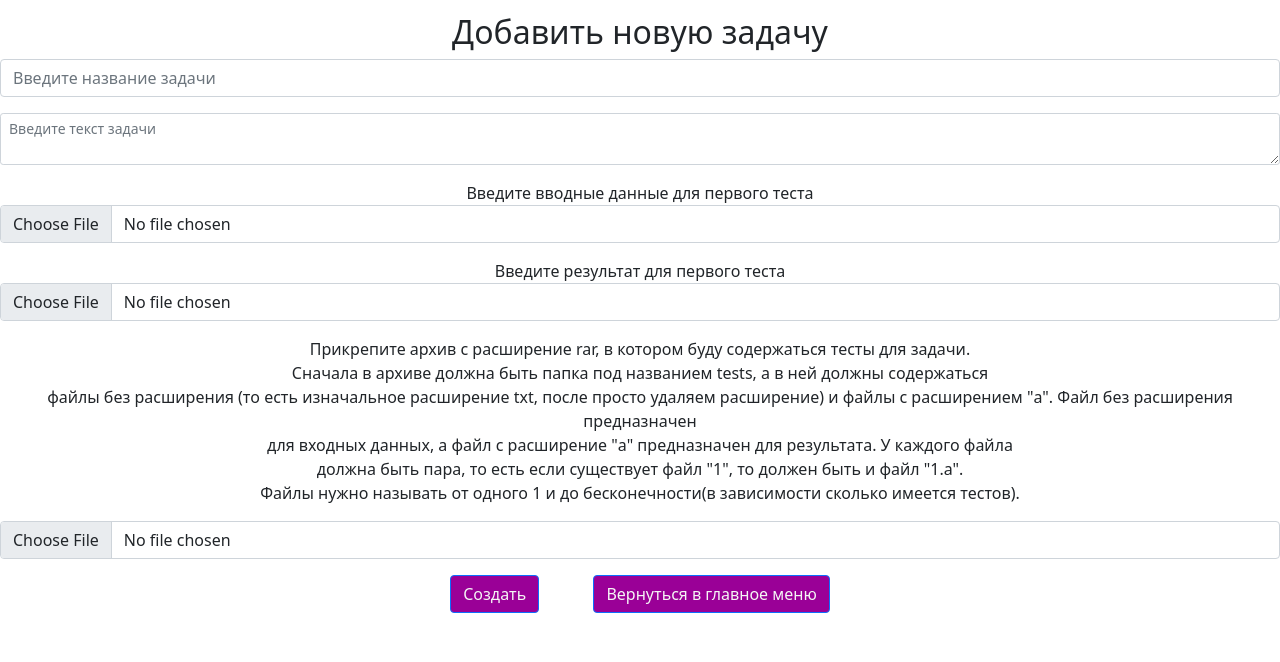
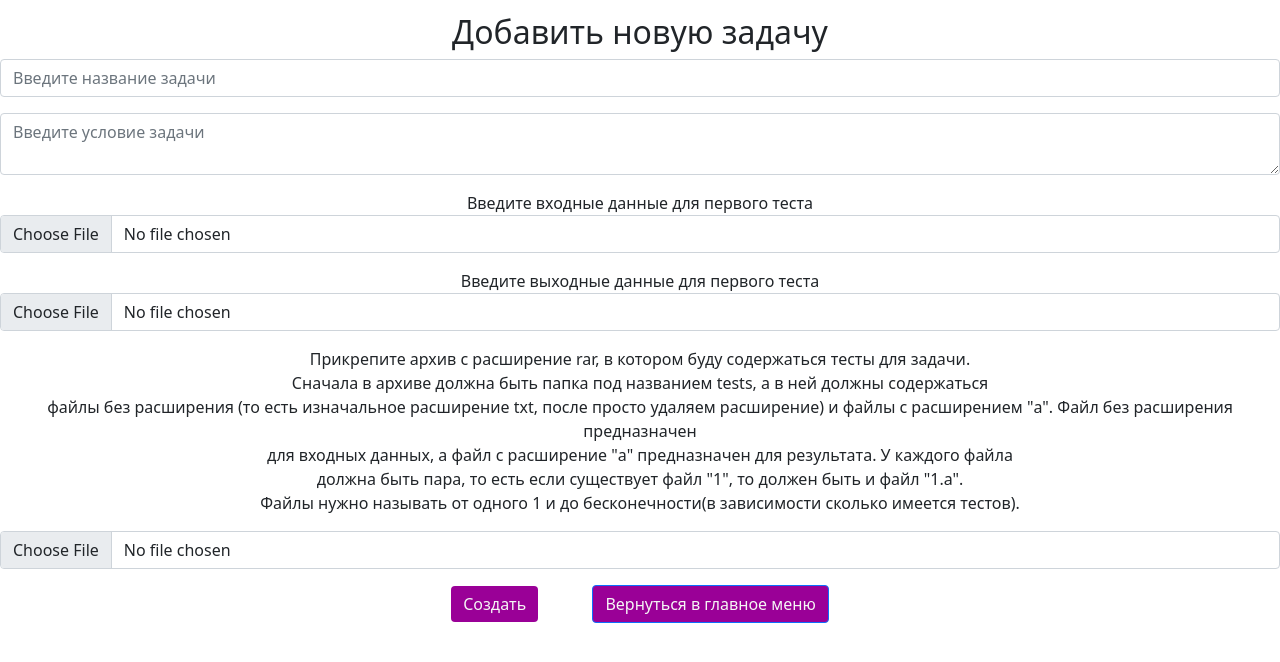
Before and after one commit to Polkovnik-Zubenko/WEB_PROJECT, a Flask app: page /create-new-task in a window 1280 px wide. Shown: the top 662 px of the page. Run offline with Flask 2, Linux system fonts and the light colour scheme.

Commit message:
добавление формы в добавление задачи

```diff
--- a/app.py
+++ b/app.py
@@ -37,6 +37,7 @@ from forms.number_task import NumberTask
 from forms.create_test import CreateTest
 from forms.create_collection import CreateCollection
 from files.users_collections import Collections
+from forms.create_new_task import CreateTask
 
 app = Flask(__name__)
 
@@ -46,7 +47,7 @@ login_manager.init_app(app)
 db_session.global_init('db/db.sqlite')
 app.config['SQLALCHEMY_TRACK_MODIFICATIONS'] = True
 app.config['SECRET_KEY'] = "b_5#y2LF4Q8z\n\xec]/''wqe"
-app.config['PERMANENT_SESSION_LIFETIME'] = datetime.timedelta(minutes=20)
+app.config['PERMANENT_SESSION_LIFETIME'] = datetime.timedelta(hours=1)
 basedir = os.path.abspath(os.path.dirname('static/img/profiles/'))
 solutdir = os.path.abspath(os.path.dirname('static/solutions/'))
 newtaskdir = os.path.abspath(os.path.dirname('static/tmp_files/'))
@@ -364,8 +365,6 @@ def recovery_password(id_user):
                 user.set_password(form.password.data)
                 db_sess.commit()
                 return redirect('/')
-                # return render_template('recovery-password.html', title='Восстановление пароля', form=form,
-                #                        message="Пароль был успешно изменён!")
         return render_template('recovery-password.html', message="Неправильный пароль", form=form)
     return render_template('recovery-password.html', title='Восстановление пароля', u=u, path=path, files_lst=files_lst,
                            key=key, form=form)
@@ -404,9 +403,7 @@ def upload_file():
             get_files = os.listdir(f'static/tmp_files/{current_user.id}/tests')
             os.mkdir(f'static/tests/teachers/{t.id + 1}')
             for g in get_files:
-                os.mkdir(f'static/tests/teachers/{t.id + 1}/{g}')
-                for file in os.listdir(f'static/tmp_files/{current_user.id}/tests/{g}'):
-                    os.replace(f'static/tmp_files/{current_user.id}/tests/{g}/' + file, f'static/tests/teachers/{t.id + 1}/{g}/' + file)
+                os.replace(f'static/tmp_files/{current_user.id}/tests/{g}', f'static/tests/teachers/{t.id + 1}/{g}')
 
             path = os.path.join(os.path.abspath(os.path.dirname(__file__)), f'static/tmp_files/{current_user.id}')
             shutil.rmtree(path)
@@ -555,7 +552,11 @@ def created_test_teach(id_teacher, id_test):
 
 @app.route('/create-new-task')
 def create_new_task():
-    return render_template('create_new_task.html')
+    form = CreateTask()
+    if form.validate_on_submit():
+        url_for('upload_file')
+
+    return render_template('create_new_task.html', form=form)
 
 
 @app.route('/logout')
--- a/files/task_t.py
+++ b/files/task_t.py
@@ -7,7 +7,9 @@ from .db_session import SqlAlchemyBase
 
 
 class Task_t(SqlAlchemyBase):
+
     __tablename__ = 'task_t'
+
     id = sqlalchemy.Column(sqlalchemy.Integer, primary_key=True, autoincrement=True)
     name = sqlalchemy.Column(sqlalchemy.Text, nullable=False)
     text = sqlalchemy.Column(sqlalchemy.Text, nullable=False)
--- /dev/null
+++ b/forms/create_new_task.py
@@ -0,0 +1,12 @@
+from flask_wtf import FlaskForm
+from wtforms import PasswordField, StringField, TextAreaField, SubmitField, EmailField, BooleanField, FileField
+from wtforms.validators import DataRequired
+
+
+class CreateTask(FlaskForm):
+    title = StringField('Введите название задачи', validators=[DataRequired()])
+    discription = TextAreaField('Введите условие задачи', validators=[DataRequired()])
+    input = FileField('Введите входные данные для первого теста', validators=[DataRequired()])
+    output = FileField('Введите выходные данные для первого теста', validators=[DataRequired()])
+    tests = FileField(validators=[DataRequired()])
+    submit = SubmitField('Создать')
--- a/templates/create_new_task.html
+++ b/templates/create_new_task.html
@@ -14,11 +14,24 @@
     <div class="all_container">
         <h2>Добавить новую задачу</h2>
         <form action="/path" method="post" enctype="multipart/form-data">
-            <p><input type="text" name="name" placeholder="Введите название задачи" class="form-control"></p>
-            <p><textarea name="text-task" class="form-control form-control-sm"
-                         placeholder="Введите текст задачи"></textarea></p>
-            <p>Введите вводные данные для первого теста<input type="file" name="input_data" class="form-control"></p>
-            <p>Введите результат для первого теста<input type="file" name="output_data" class="form-control"></p>
+            <div>
+                {{ form.csrf_token }}
+            </div>
+            <p>{{ form.title(class="form-control", placeholder="Введите название задачи") }}</p>
+            {% for error in form.title.errors %}
+                <div class="alert alert-danger" role="alert">
+                    {{ error }}
+                </div>
+            {% endfor %}
+            <p>{{ form.discription(class="form-control", placeholder="Введите условие задачи") }}</p>
+            {% for error in form.discription.errors %}
+                <div class="alert alert-danger" role="alert">
+                    {{ error }}
+                </div>
+            {% endfor %}
+            <p>Введите входные данные для первого
+                теста {{ form.input(class="form-control") }}</p>
+            <p>Введите выходные данные для первого теста {{ form.output(class="form-control") }}</p>
             <p>
                 Прикрепите архив с расширение rar, в котором буду содержаться тесты для задачи. <br>
                 Сначала в архиве должна быть папка под названием tests, а в ней должны содержаться <br>
@@ -28,15 +41,11 @@
                 должна быть пара, то есть если существует файл "1", то должен быть и файл "1.a". <br>
                 Файлы нужно называть от одного 1 и до бесконечности(в зависимости сколько имеется тестов).
             </p>
-            <p><input type="file" name='file' class="form-control"></p>
-            <input type="hidden" name="id" value="zip">
+            <p>{{ form.tests(class="form-control") }}</p>
             <p>
-                <button type="submit" class="btn btn-primary"
-                        style="background-color: #9a0097; color: whitesmoke; margin-right: 50px">Создать
-                </button>
-                <button type="" class="btn btn-primary" style="background-color: #9a0097; color: whitesmoke"
-                        href="/">Вернуться в главное меню
-                </button>
+                {{ form.submit(type="submit", class="btn btn-primary", style="background-color: #9a0097; color: whitesmoke; border: black; margin-right: 50px" ) }}
+                <a class="btn btn btn-primary" style="background-color: #9a0097; color: whitesmoke" href="/">Вернуться в
+                    главное меню</a>
             </p>
         </form>
     </div>
```
